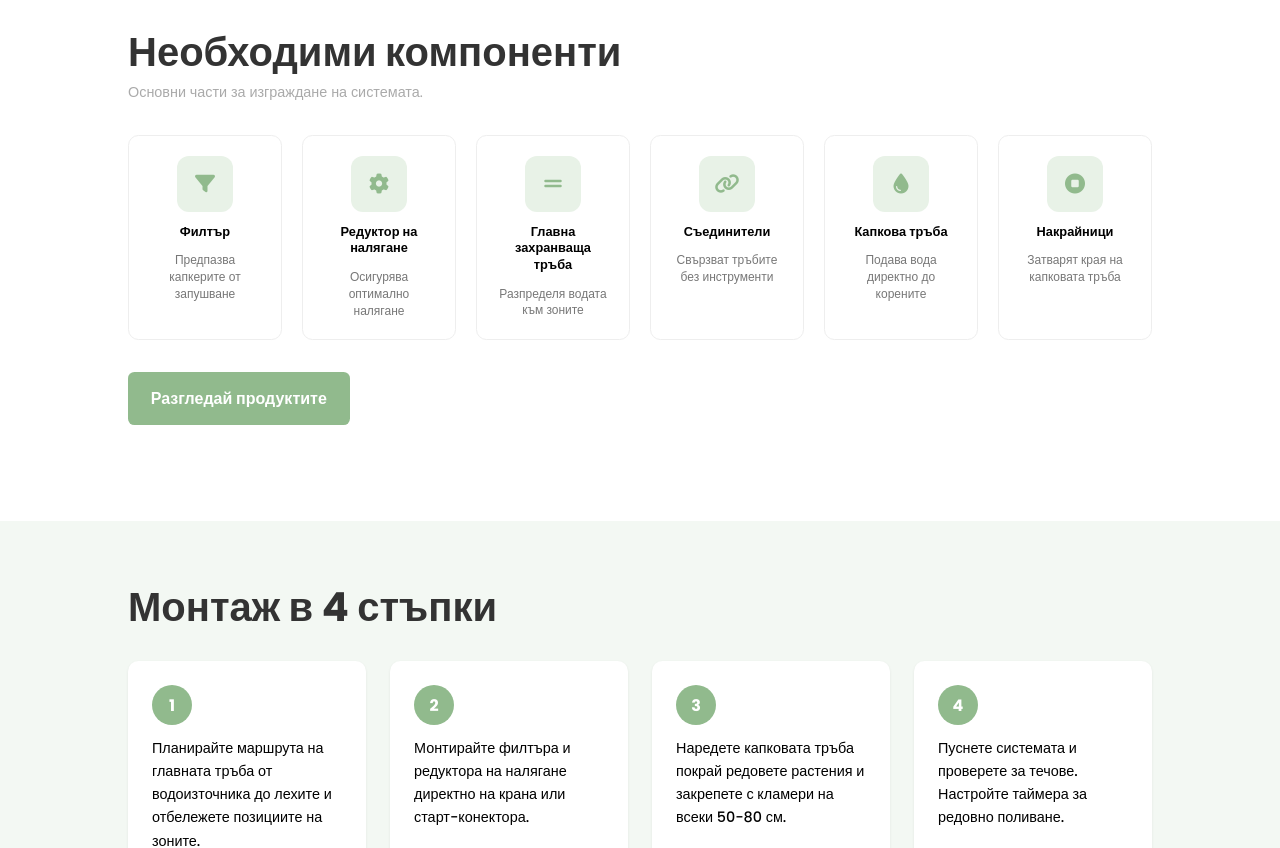
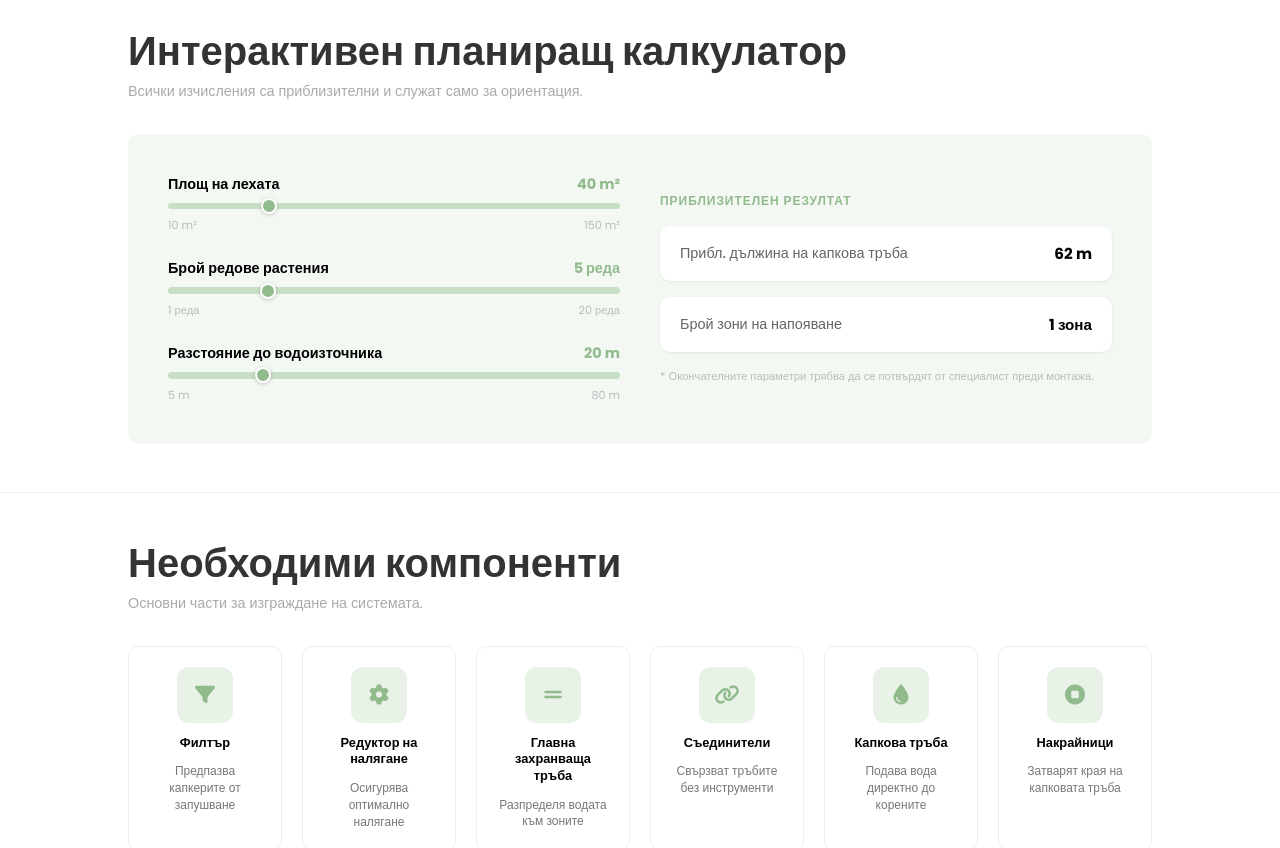
Before and after one commit to deanyurukov/AquaCraft, a React (Vite) app in the folder client/: page /methods/drip in a window 1280 px wide. Shown: the part 1740-2588 px from the top of the page. Built offline with nearby package versions, Linux system fonts and the light colour scheme; no server answers.

Commit message:
add irrigation calc section

```diff
--- a/client/src/components/IrrigationPageConfig.jsx
+++ b/client/src/components/IrrigationPageConfig.jsx
@@ -1,7 +1,35 @@
 import { useTranslation } from 'react-i18next';
 import { Link, useNavigate } from 'react-router-dom';
 import { methodData } from '../data/irrigation-methods-data.js';
-import { useState } from 'react';
+import { useEffect, useState } from 'react';
+
+const RangeItem = ({ field, calcRanges, setCalcRanges }) => {
+    const { t } = useTranslation();
+
+    function onChange(e) {
+        const newVal = Number(e.target.value);
+        setCalcRanges(prev => {
+            prev[field.id] = newVal;
+            return { ...prev };
+        });
+    }
+
+    return (
+        <article>
+            <div className='labels'>
+                <h6>{t(field.labelKey)}</h6>
+                <p>{calcRanges[field.id]} {t(field.unitKey)}</p>
+            </div>
+
+            <input onChange={onChange} id={field.id} type="range" min={field.min} max={field.max} step={field.step} defaultValue={field.defaultValue} />
+
+            <div className='range-specs'>
+                <p>{field.min} {t(field.unitKey)}</p>
+                <p>{field.max} {t(field.unitKey)}</p>
+            </div>
+        </article>
+    );
+};
 
 const FaqItem = ({ i, translationPath }) => {
     const { t } = useTranslation();
@@ -9,7 +37,7 @@ const FaqItem = ({ i, translationPath }) => {
 
     return (
         <section onClick={() => setIsOpened(prev => prev = !prev)}>
-            <div className={isOpened && "opened"}>
+            <div className={isOpened ? "opened" : undefined}>
                 <h6>{t(`${translationPath}.faq${i}q`)}</h6>
                 <i className="fa-solid fa-angle-up"></i>
             </div>
@@ -35,6 +63,21 @@ const IrrigationPageConfig = ({ methodName }) => {
     const { t } = useTranslation();
     const translationPath = `methods.${methodName}`;
     const data = methodData[methodName];
+    const [calcRanges, setCalcRanges] = useState({});
+    const [calcResults, setCalcResults] = useState([]);
+
+    useEffect(() => {
+        data.plannerFields.forEach(item => {
+            setCalcRanges(prev => {
+                prev[item.id] = item.defaultValue;
+                return { ...prev };
+            });
+        });
+    }, []);
+
+    useEffect(() => {
+        setCalcResults(data.computePlanner(calcRanges));
+    }, [calcRanges]);
 
     return (
         <>
@@ -106,7 +149,37 @@ const IrrigationPageConfig = ({ methodName }) => {
                     </article>
                 </section>
 
-                {/* Add calc section here */}
+                <section id="calc" className="page-section">
+                    <div className='titlebar'>
+                        <h5>{t("method.planner")}</h5>
+                        <p>{t("common.approxNote")}</p>
+                    </div>
+
+                    <article>
+                        <section className='fields'>
+                            {
+                                data.plannerFields.map((field, i) => (
+                                    <RangeItem key={i} i={i} field={field} calcRanges={calcRanges} setCalcRanges={setCalcRanges} />
+                                ))
+                            }
+                        </section>
+
+                        <section className='results'>
+                            <h4>{t("common.approxResult")}</h4>
+
+                            {
+                                calcResults.map((result, i) => (
+                                    <article key={i}>
+                                        <h6>{t(result.labelKey)}</h6>
+                                        <p>{result.value.split(" ")[0]} {t(result.value.split(" ")[1])}</p>
+                                    </article>
+                                ))
+                            }
+
+                            <p>{t("common.expertNote")}</p>
+                        </section>
+                    </article>
+                </section>
 
                 <hr />
 
--- a/client/src/data/irrigation-methods-data.js
+++ b/client/src/data/irrigation-methods-data.js
@@ -38,7 +38,7 @@ export const methodData = {
             const zones = Math.max(1, Math.ceil(values.area / 60));
             return [
                 { labelKey: 'planner.drip.resultPipe', value: `${pipeLength} planner.drip.distanceUnit` },
-                { labelKey: 'planner.drip.resultZones', value: zones, countKey: zones > 1 ? 'planner.drip.zonesUnit' : 'planner.drip.zoneUnit' },
+                { labelKey: 'planner.drip.resultZones', value: `${zones} ${zones > 1 ? 'planner.drip.zonesUnit' : 'planner.drip.zoneUnit'}` },
             ];
         },
         systemFeatureCounts: [4, 4, 4],
@@ -88,7 +88,7 @@ export const methodData = {
             return [
                 { labelKey: 'planner.micro.resultTube', value: `${tubeLength} planner.micro.spacingUnit` },
                 { labelKey: 'planner.micro.resultEmitters', value: `${emitters} planner.micro.potsUnit` },
-                { labelKey: 'planner.micro.resultZones', value: zones, countKey: zones > 1 ? 'planner.micro.zonesUnit' : 'planner.micro.zoneUnit' },
+                { labelKey: 'planner.micro.resultZones', value: `${zones} ${zones > 1 ? 'planner.micro.zonesUnit' : 'planner.micro.zoneUnit'}` },
             ];
         },
         systemFeatureCounts: [3, 3, 3],
@@ -136,13 +136,12 @@ export const methodData = {
             const zones = Math.max(1, Math.ceil(heads * 1.5 / values.flow));
             return [
                 { labelKey: 'planner.sprinkler.resultHeads', value: `${heads} planner.sprinkler.radiusUnit` },
-                { labelKey: 'planner.sprinkler.resultZones', value: zones, countKey: zones > 1 ? 'planner.sprinkler.zonesUnit' : 'planner.sprinkler.zoneUnit' },
+                { labelKey: 'planner.sprinkler.resultZones', value: `${zones} ${zones > 1 ? 'planner.sprinkler.zonesUnit' : 'planner.sprinkler.zoneUnit'}` },
             ];
         },
         systemFeatureCounts: [4, 4, 4],
         faqCount: 5,
-        stepCount: 4,
-        hydraulicNote: true,
+        stepCount: 4
     },
     subsurface: {
         heroImage: 'https://images.unsplash.com/photo-1416879595882-3373a0480b5b?w=1440&h=600&fit=crop&auto=format',
--- a/client/src/locales/en/translation.json
+++ b/client/src/locales/en/translation.json
@@ -477,8 +477,7 @@
             "resultHeads": "Approx. number of sprinkler heads",
             "resultZones": "Number of irrigation zones",
             "zoneUnit": "zone",
-            "zonesUnit": "zones",
-            "hydraulicNote": "Note: final hydraulic calculations must be confirmed before installation."
+            "zonesUnit": "zones"
         },
         "subsurface": {
             "areaLabel": "Irrigated area",
--- a/client/src/styles/irrigation.css
+++ b/client/src/styles/irrigation.css
@@ -240,6 +240,130 @@
                     @media (width<=750px) {
                         font-size: 0.85em;
                     }
+                }
+            }
+        }
+    }
+
+    #calc {
+        flex-direction: column;
+
+        &>article {
+            background: var(--color-primary-pale);
+            display: grid;
+            grid-template-columns: repeat(2, 1fr);
+            gap: 2.5em;
+            padding: 2.5em;
+            border-radius: 0.65em;
+
+            @media (width<=750px) {
+                grid-template-columns: repeat(1, 1fr);
+            }
+
+            .fields {
+                display: flex;
+                flex-direction: column;
+                gap: 1.5em;
+
+                &>article {
+                    display: flex;
+                    flex-direction: column;
+                    gap: 0.5em;
+
+                    div {
+                        display: flex;
+                        justify-content: space-between;
+                        align-items: center;
+                        gap: 1em;
+
+                        h6 {
+                            font-size: 0.9em;
+                            font-weight: 600;
+                            color: var(--color-body);
+                        }
+
+                        &.labels p {
+                            font-size: 0.9em;
+                            font-weight: 700;
+                            color: var(--color-primary);
+                        }
+
+                        &.range-specs p {
+                            font-size: 0.7em;
+                            color: #BBBBBB;
+                        }
+                    }
+
+                    input {
+                        height: 0.5em;
+                        border-radius: 999px;
+                        background: #C7DFC5;
+                        appearance: none;
+                        -webkit-appearance: none;
+                        cursor: pointer;
+                        accent-color: var(--color-primary);
+                        outline: none;
+
+                        &::-webkit-slider-thumb {
+                            -webkit-appearance: none;
+                            width: 1.2em;
+                            aspect-ratio: 1 / 1;
+                            border-radius: 100%;
+                            background: var(--color-primary);
+                            border: 2px solid var(--color-white);
+                            box-shadow: 0 1px 4px rgba(0, 0, 0, 0.2);
+                        }
+                    }
+                }
+            }
+
+            .results {
+                display: flex;
+                flex-direction: column;
+                justify-content: center;
+                gap: 1em;
+
+                @media (width<=570px) {
+                    align-items: center;
+                    text-align: center;
+                }
+
+                h4 {
+                    font-size: 0.75em;
+                    font-weight: 600;
+                    color: var(--color-primary);
+                    text-transform: uppercase;
+                    letter-spacing: 0.08em;
+                }
+
+                &>article {
+                    background: var(--color-white);
+                    border-radius: 0.65em;
+                    padding: 1em 1.25em;
+                    display: flex;
+                    justify-content: space-between;
+                    align-items: center;
+                    gap: 1em;
+                    box-shadow: 0 1px 3px rgba(0, 0, 0, 0.07);
+                    width: 100%;
+
+                    h6 {
+                        color: #666666;
+                        font-weight: 500;
+                        font-size: 0.9em;
+                    }
+
+                    p {
+                        font-size: 0.95em;
+                        font-weight: 700;
+                        color: var(--color-body);
+                    }
+                }
+
+                &>p {
+                    font-size: 0.7em;
+                    color: #BBBBBB;
+                    line-height: 1.5;
                 }
             }
         }
```
Also changed, not shown: client/src/locales/bg/translation.json.
